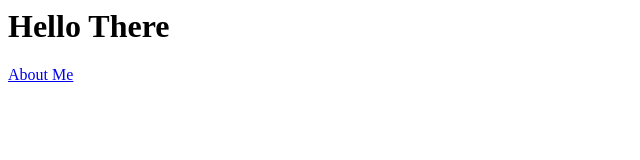
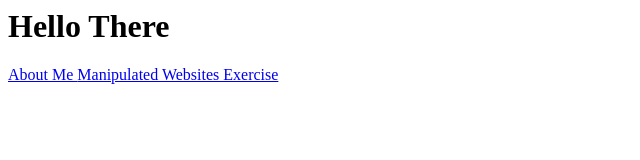
Before and after one commit to DeniseAlicia/Code1, a plain HTML site: page index.html in a window 1280 px wide. Shown: the whole page, without its empty margins (0-640 px from the left). Drawn offline with Linux system fonts and the light colour scheme.

Commit message:
WebsiteScreenshots4real

```diff
--- a/index.html
+++ b/index.html
@@ -6,6 +6,7 @@
 
         <h1> Hello There </h1>
         <a href = "Projects/GitHubPage/About me.html"> About Me </a>
+        <a href = "Projects/GitHubPage/ManipulatedWebsites.html"> Manipulated Websites Exercise</a>
     </body>
 
 
```
